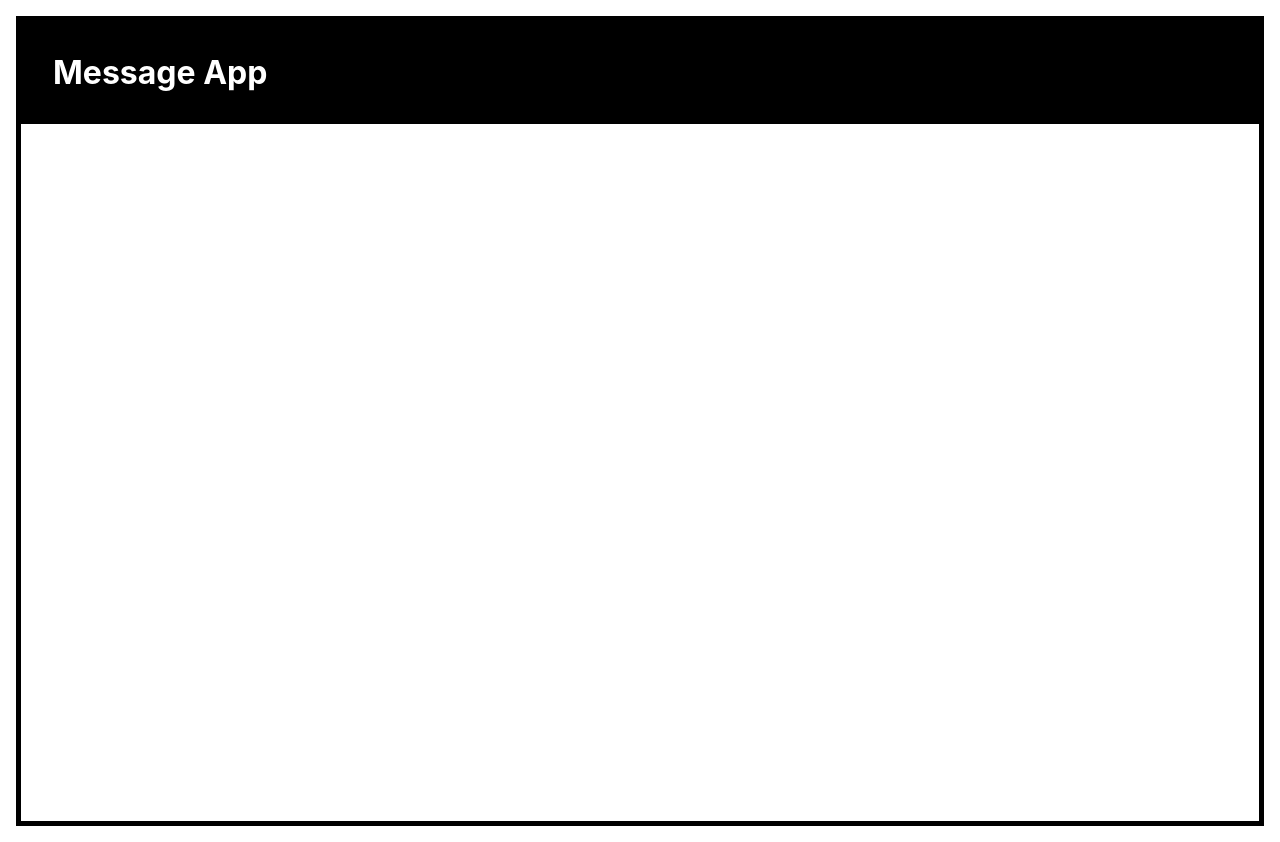
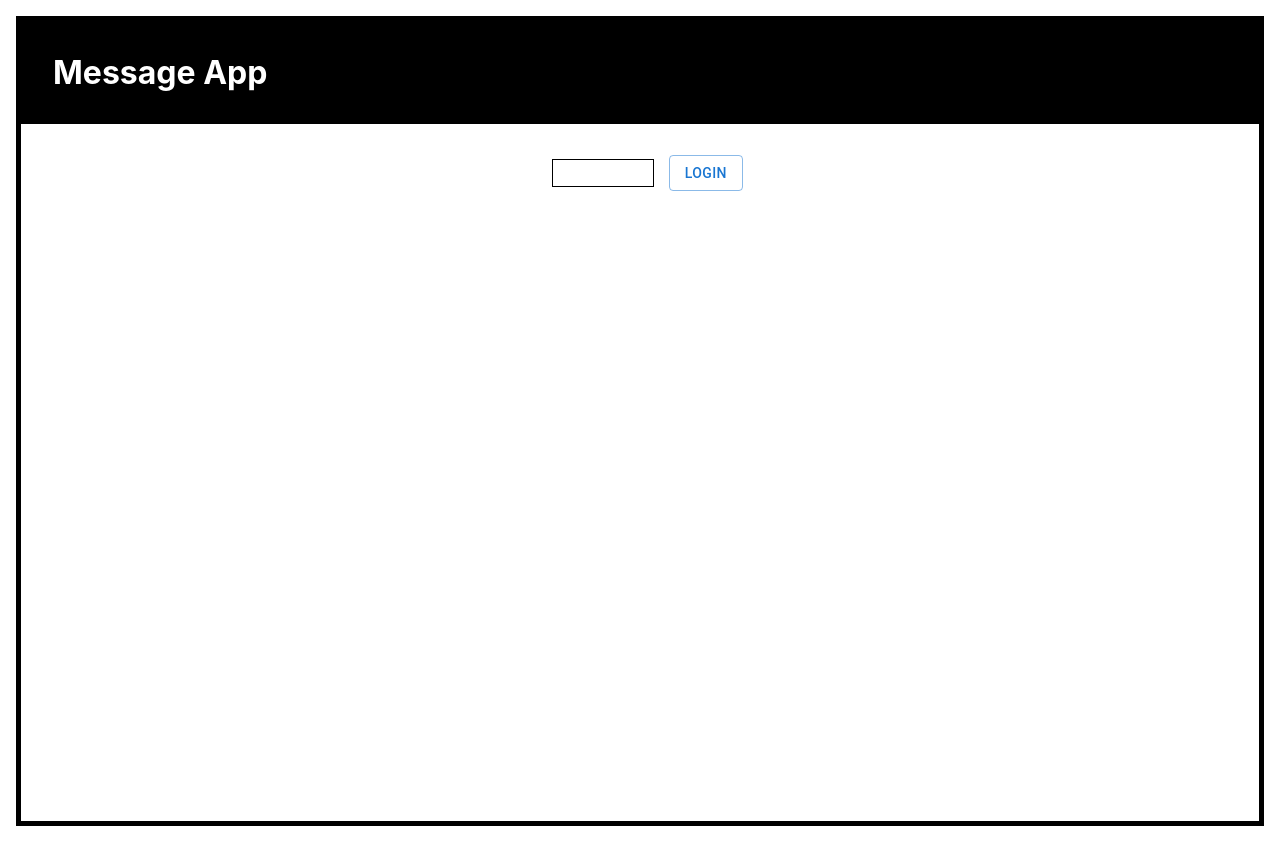
Before and after one commit to rossitto23/app-message, a React (Create React App) app: page / in a window 1280 px wide. Built offline with nearby package versions, Linux system fonts and the light colour scheme.

Commit message:
update login and message category

```diff
--- a/package.json
+++ b/package.json
@@ -3,6 +3,9 @@
   "version": "0.1.0",
   "private": true,
   "dependencies": {
+    "@emotion/react": "^11.10.6",
+    "@emotion/styled": "^11.10.6",
+    "@mui/material": "^5.11.10",
     "@testing-library/jest-dom": "^5.16.5",
     "@testing-library/react": "^13.4.0",
     "@testing-library/user-event": "^13.5.0",
--- a/src/components/app-message/app-message.jsx
+++ b/src/components/app-message/app-message.jsx
@@ -2,18 +2,22 @@ import { useState } from "react";
 import ListCategory from "../list-category/list-category";
 import Login from "../login/login";
 import styles from "./app-message.module.css";
+import ListMessageCategory from "../list-message-category/list-message-category";
 
 const AppMessage = () => {
   const [choixCategorie, setChoixCategorie] = useState(null);
+  const[listMessage, setListMessage] = useState(null);
   const categorySelected = (id) => {
     setChoixCategorie(id);
     console.log(id);
   };
 
   const [logged, setLogged] = useState(null);
-  const login = () => {
-    setLogged(true);
+  const login = (data) => {
+    setLogged(data);
   };
+
+
 
   return (
     <div className={styles.border}>
@@ -21,10 +25,12 @@ const AppMessage = () => {
         <div className={styles.ctn}>
           <h1 className={styles.titre}>Message App</h1>
         </div>
-        {/* <Login onLog = {login}/> */}
-        {logged && <ListCategory onCat={categorySelected} />}
+        { !logged && <Login onLogin = {login}/>}
+
+        {(logged && !choixCategorie && !listMessage) && <ListCategory onCat={categorySelected} />}
         {/* {choixCategorie && <ListMessageCategory id={choixCategorie}/>} */}
         {/* <ListMessageCategory /> */}
+        {choixCategorie && <ListMessageCategory categoryId={choixCategorie} />}
       </div>
     </div>
   );
--- a/src/components/app-message/app-message.module.css
+++ b/src/components/app-message/app-message.module.css
@@ -4,6 +4,7 @@
     margin: 1rem;
     display: flex;
     flex-direction: column;
+
 }
 
 .main {
--- a/src/components/list-message-category/list-message-category.jsx
+++ b/src/components/list-message-category/list-message-category.jsx
@@ -14,6 +14,8 @@ const ListMessageCategory = ({categoryId}) => {
     const handleNewMessage = (content) => {
         setMessage(content);
     }
+
+
 
     // http://localhost:8080/api/subject/{categoryId}/message
     useEffect(() => {
--- a/src/components/login/login.jsx
+++ b/src/components/login/login.jsx
@@ -1,25 +1,30 @@
-import { useState } from "react"
-import styles from './login.module.css'
+import { useState } from "react";
+import styles from "./login.module.css";
+import { useForm } from "react-hook-form";
+import { Button } from "@mui/material";
 
-const Login = () => {
- const [login,SetLogin] = useState('')
+const Login = ({ onLogin }) => {
+  const { register, handleSubmit } = useForm();
 
- const logChange = (e) => {
-    SetLogin(e.target.value)
- }
+  const handleLogin = (data) => {
+    onLogin(data.login);
+  };
 
- const submitLog = (e) => {
-    e.preventDefault()
-    SetLogin()
-    console.log(login);
- }
+  return (
+    <div className={styles.container}>
+      <form onSubmit={handleSubmit(handleLogin)}>
+        <input
+          className={styles.champ}
+          type="text"
+          id="login"
+          {...register("login", { required: true })}
+        />
+        <Button type="submit" variant="outlined">
+          Login
+        </Button>
+      </form>
+    </div>
+  );
+};
 
-    return (
-        <form onSubmit={submitLog}>
-            <input className={styles.champ} value={login} onChange={logChange}></input>
-            <button className={styles.champ} ></button>
-        </form>
-    )
-}
-
-export default Login
+export default Login;
--- a/src/components/login/login.module.css
+++ b/src/components/login/login.module.css
@@ -1,5 +1,11 @@
 .champ {
+    margin: 2ch;
     width: 6rem;
     height: 1.5rem;
     border: solid 1px black
 }
+
+.container {
+    margin: 2ch;
+
+}
```
Also changed, not shown: 1 other file (tests, documents, lock files or other folders).
